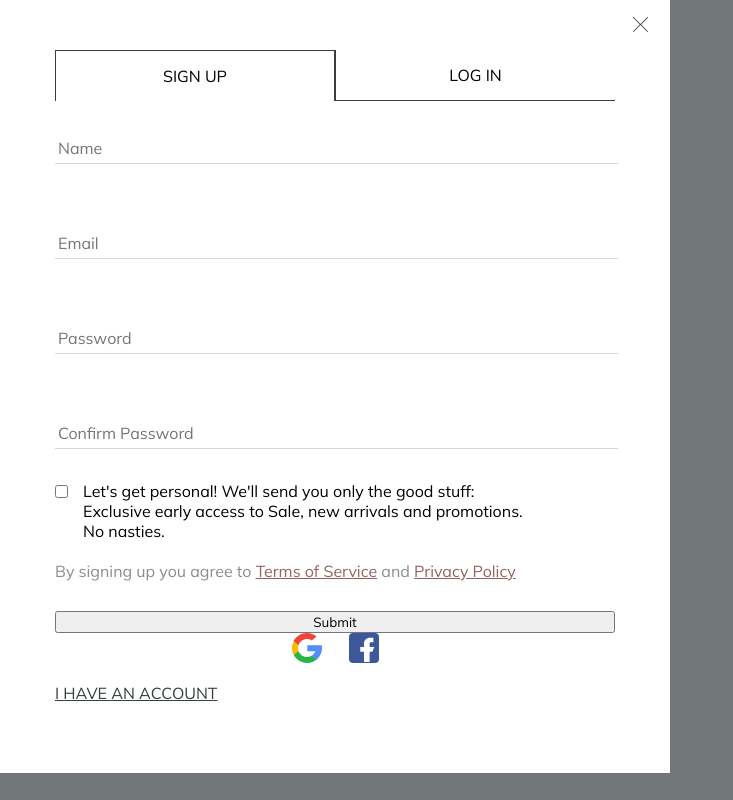
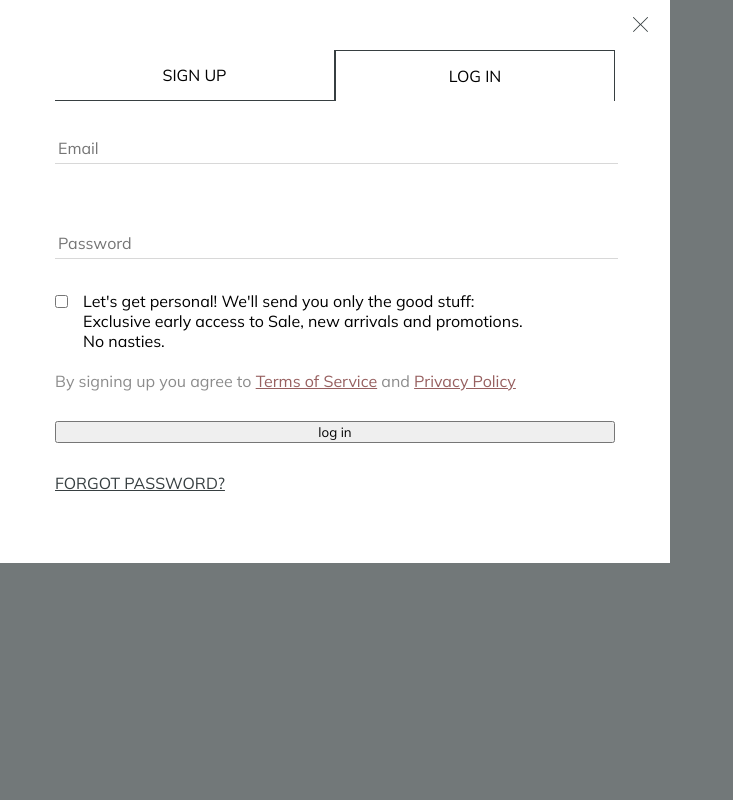
Before and after one commit to olena-shedenko/postil-fe, a React (Create React App) app: page / in a window 1280 px wide. Shown: the whole page, without its empty margins (0-733 px from the left). Built offline with nearby package versions, Linux system fonts and the light colour scheme.

Commit message:
Modal for both done, button component required for completeon. Added redux store

```diff
--- a/package.json
+++ b/package.json
@@ -13,8 +13,12 @@
     "prop-types": "^15.7.2",
     "react": "^17.0.2",
     "react-dom": "^17.0.2",
+    "react-redux": "^7.2.4",
     "react-router-dom": "^5.2.0",
     "react-scripts": "4.0.3",
+    "redux": "^4.1.0",
+    "redux-devtools-extension": "^2.13.9",
+    "redux-thunk": "^2.3.0",
     "web-vitals": "^1.1.1",
     "yup": "^0.32.9"
   },
--- a/src/App.jsx
+++ b/src/App.jsx
@@ -1,13 +1,11 @@
 import React from "react";
-import SignUp from "./components/AccountModal/SignUp";
-// import LogIn from "./components/AccountModal/LogIn";
+import AccountModal from "./components/AccountModal/AccountModal";
 import "./App.scss";
 
 function App() {
   return (
     <div className="App">
-      <SignUp />
-      {/* <LogIn /> */}
+      <AccountModal />
     </div>
   );
 }
--- /dev/null
+++ b/src/components/AccountModal/AccountModal.jsx
@@ -0,0 +1,184 @@
+import React from "react";
+import * as Yup from "yup";
+import { Formik, Field, Form } from "formik";
+import "./AccountModal.scss";
+import { useDispatch, useSelector } from "react-redux";
+import Input from "./Input";
+import { setModalSignUp, setModalLogIn } from "../../store/operations";
+
+const validationFormSchema = Yup.object().shape({
+  name: Yup.string()
+    .oneOf([/^[A-Za-z ]*$/, null], "Please enter a valid name")
+    .required("This is a necessary field"),
+  password: Yup.string()
+    .required("This is a necessary field")
+    .min(9, "The password sholud consist of minimum 9 symbols")
+    .max(30, "The password sholud not consist of more than 30 symbols"),
+  password_conf: Yup.string()
+    .oneOf([Yup.ref("password"), null], "Passwords must match")
+    .min(9, "The password sholud consist of minimum 9 symbols")
+    .max(30, "The password sholud not consist of more than 30 symbols")
+    .required("This is a necessary field"),
+  email: Yup.string()
+    .email("Invalid email")
+    .required("This is a necessary field"),
+});
+
+const AccountModal = () => {
+  const submitForm = () => {};
+
+  //   const currentModal = useSelector((state) => state.accountModalAction);
+
+  const dispatch = useDispatch();
+
+  const forSignUp = useSelector(
+    (state) => state.accountModalAction === "signUp"
+  );
+
+  return (
+    <>
+      <Formik
+        initialValues={{
+          name: "",
+          password: "",
+          password_conf: "",
+          email: "",
+        }}
+        onSubmit={submitForm}
+        validationSchema={validationFormSchema}
+      >
+        {() => {
+          return (
+            <div className="modal-wrapper">
+              <div className="account-modal">
+                <img
+                  src={`${process.env.PUBLIC_URL}/images/close-icon.svg`}
+                  alt="close"
+                  className="account-modal__cross"
+                />
+
+                <div className="account-modal__buttons-block">
+                  {}
+                  <button
+                    onClick={() => {
+                      dispatch(setModalSignUp());
+                    }}
+                    type="button"
+                    className={
+                      forSignUp
+                        ? "account-modal__buttons-block__button account-modal__buttons-block__button__signup--active"
+                        : "account-modal__buttons-block__button account-modal__buttons-block__button__signup"
+                    }
+                  >
+                    Sign Up
+                  </button>
+                  <button
+                    onClick={() => {
+                      dispatch(setModalLogIn());
+                    }}
+                    type="button"
+                    className={
+                      forSignUp
+                        ? "account-modal__buttons-block__button account-modal__buttons-block__button__login"
+                        : "account-modal__buttons-block__button account-modal__buttons-block__button__login--active"
+                    }
+                  >
+                    Log In
+                  </button>
+                </div>
+
+                <Form className="account-modal__form">
+                  {forSignUp && (
+                    <Input
+                      classname="account-modal__form__input__field"
+                      placeholder="Name"
+                      name="name"
+                      type="text"
+                    />
+                  )}
+                  <Input
+                    classname="account-modal__form__input__field"
+                    placeholder="Email"
+                    name="email"
+                    type="text"
+                  />
+                  <Input
+                    classname="account-modal__form__input__field"
+                    placeholder="Password"
+                    name="password"
+                    type="password"
+                  />
+                  {forSignUp && (
+                    <Input
+                      classname="account-modal__form__input__field"
+                      placeholder="Confirm Password"
+                      name="password-conf"
+                      type="password"
+                    />
+                  )}
+
+                  <div className="account-modal__accept-tos">
+                    <Field
+                      type="checkbox"
+                      name="accept"
+                      className="account-modal__accept-tos__checkbox-tick"
+                    />
+                    <p className="account-modal__accept-tos__checkbox-text-wrap">
+                      <span className="account-modal__accept-tos__checkbox-text-wrap-item">
+                        Let&#39;s get personal! We&#39;ll send you only the good
+                        stuff:
+                      </span>
+                      <span className="account-modal__accept-tos__checkbox-text-wrap-item">
+                        Exclusive early access to Sale, new arrivals and
+                        promotions.
+                      </span>
+                      <span className="account-modal__accept-tos__checkbox-text-wrap-item">
+                        No nasties.
+                      </span>
+                    </p>
+                  </div>
+                </Form>
+                <span className="account-modal__tos-and-pp">
+                  By signing up you agree to{" "}
+                  <a href="blank">Terms of Service</a> and{" "}
+                  <a href="blank">Privacy Policy</a>
+                </span>
+
+                <button type="submit" className="account-modal__submit-button">
+                  {forSignUp ? "sign up" : "log in"}
+                </button>
+
+                {forSignUp && (
+                  <div className="account-modal__enter-via-socials">
+                    <img
+                      className="account-modal__enter-via-socials__item"
+                      src={`${process.env.PUBLIC_URL}/images/google.svg`}
+                      alt="google"
+                    />
+                    <img
+                      className="account-modal__enter-via-socials__item"
+                      src={`${process.env.PUBLIC_URL}/images/fb.svg`}
+                      alt="facebook"
+                    />
+                  </div>
+                )}
+
+                {forSignUp ? (
+                  <a href="blank" className="account-modal__bottom-link">
+                    i have an account
+                  </a>
+                ) : (
+                  <a href="blank" className="account-modal__bottom-link">
+                    forgot password?
+                  </a>
+                )}
+              </div>
+            </div>
+          );
+        }}
+      </Formik>
+    </>
+  );
+};
+
+export default AccountModal;
--- a/src/components/AccountModal/AccountModal.scss
+++ b/src/components/AccountModal/AccountModal.scss
@@ -114,7 +114,7 @@
     display: flex;
     flex-direction: row;
     align-self: center;
-    margin-bottom: 20px;
+    margin-top: 30px;
     &__item {
       &:first-of-type {
         margin-right: 27px;
@@ -122,8 +122,9 @@
     }
   }
 
-  &__ihaveanaccount-link {
-    margin-bottom: 20px;
+  &__bottom-link {
+    display: inline-block;
+    margin: 30px 0 20px 0;
     color: #373f41;
     text-transform: uppercase;
   }
--- a/src/index.jsx
+++ b/src/index.jsx
@@ -3,14 +3,18 @@
 import "./index.scss";
 // eslint-disable-next-line import/no-unresolved
 import { BrowserRouter as Router } from "react-router-dom";
+import { Provider } from "react-redux";
 import App from "./App";
 import reportWebVitals from "./reportWebVitals";
+import store from "./store/store";
 
 ReactDOM.render(
   <React.StrictMode>
-    <Router>
-      <App />
-    </Router>
+    <Provider store={store}>
+      <Router>
+        <App />
+      </Router>
+    </Provider>
   </React.StrictMode>,
   document.getElementById("root")
 );
--- /dev/null
+++ b/src/store/operations.js
@@ -0,0 +1,9 @@
+/* eslint-disable import/prefer-default-export */
+import { SET_MODAL_SIGN_UP, SET_MODAL_LOG_IN } from "./types";
+
+export const setModalSignUp = () => (dispatch) => {
+  dispatch({ type: SET_MODAL_SIGN_UP, payload: "signUp" });
+};
+export const setModalLogIn = () => (dispatch) => {
+  dispatch({ type: SET_MODAL_LOG_IN, payload: "logIn" });
+};
--- /dev/null
+++ b/src/store/reducer.js
@@ -0,0 +1,18 @@
+import { SET_MODAL_LOG_IN, SET_MODAL_SIGN_UP } from "./types";
+
+const initialState = {
+  accountModalAction: "singUp",
+};
+
+const reducer = (state = initialState, action) => {
+  switch (action.type) {
+    case SET_MODAL_LOG_IN:
+      return { ...state, accountModalAction: action.payload };
+    case SET_MODAL_SIGN_UP:
+      return { ...state, accountModalAction: action.payload };
+    default:
+      return state;
+  }
+};
+
+export default reducer;
--- /dev/null
+++ b/src/store/store.js
@@ -0,0 +1,8 @@
+import thunk from "redux-thunk";
+import { createStore, applyMiddleware } from "redux";
+import { composeWithDevTools } from "redux-devtools-extension";
+import reducer from "./reducer";
+
+const store = createStore(reducer, composeWithDevTools(applyMiddleware(thunk)));
+
+export default store;
--- /dev/null
+++ b/src/store/types.js
@@ -0,0 +1,3 @@
+/* eslint-disable import/prefer-default-export */
+export const SET_MODAL_SIGN_UP = "SET_MODAL_SIGN_UP";
+export const SET_MODAL_LOG_IN = "SET_MODAL_LOG_IN";
```
Also changed, not shown: 1 other file (tests, documents, lock files or other folders).
